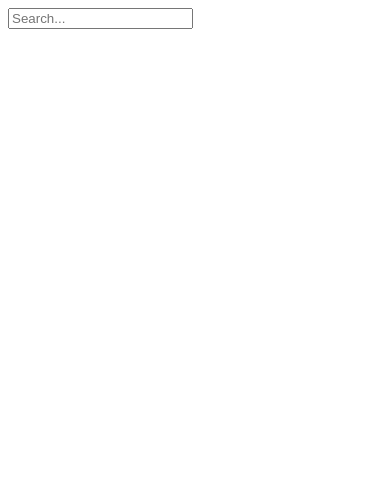
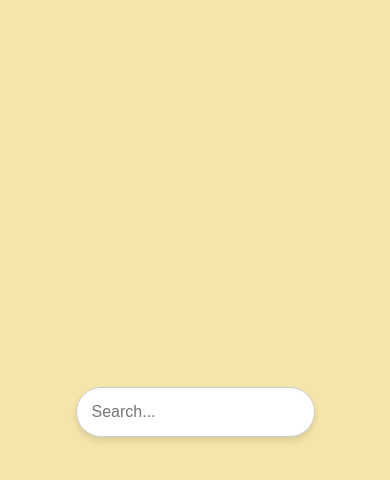
Before and after one commit to sh1vendra/weather_app, a React (Create React App) app: page / in a window 390 px wide. Shown: the top 480 px of the page. Built offline with nearby package versions, Linux system fonts and the light colour scheme.

Commit message:
Add responsive CSS for Weather component

```diff
--- a/src/Weather.css
+++ b/src/Weather.css
@@ -0,0 +1,98 @@
+* {
+    margin: 0;
+    padding: 0;
+    box-sizing: border-box;
+    font-family: 'Arial', sans-serif;
+  }
+
+
+  body {
+    background-color: rgb(245, 229, 170);
+    height: 100vh;
+    display: flex;
+    align-items: center;
+    justify-content: center;
+  }
+
+  .main {
+    width: 100%;
+    max-width: 700px;
+    padding: 20px;
+    background: rgba(255, 255, 255, 1);
+    border-radius: 10px;
+    box-shadow: 0 8px 32px rgba(0, 0, 0, 0.2);
+    text-align: center;
+  }
+
+
+  .search-box {
+    margin-bottom: 20px;
+  }
+
+  .search-bar {
+    width: 100%;
+    padding: 15px;
+    border: 1px solid #ccc;
+    border-radius: 25px;
+    outline: none;
+    font-size: 16px;
+    box-shadow: 0 4px 6px rgba(0, 0, 0, 0.1);
+    transition: all 0.3s ease;
+  }
+
+  .search-bar:focus {
+    box-shadow: 0 8px 12px rgba(0, 0, 0, 0.2);
+  }
+
+  .location-box {
+    margin-bottom: 20px;
+  }
+
+  .location {
+    font-size: 32px;
+    font-weight: bold;
+    color: #333;
+  }
+
+  .date {
+    font-size: 20px;
+    color: #555;
+  }
+
+  .weather-box {
+    display: flex;
+    flex-direction: column;
+    align-items: center;
+  }
+
+  .temp {
+    font-size: 48px;
+    font-weight: 600;
+    color: #333;
+  }
+
+  .weather {
+    font-size: 24px;
+    font-weight: 400;
+    color: #555;
+    text-transform: capitalize;
+    margin-top: 10px;
+  }
+
+  @media screen and (max-width: 768px) {
+    .main {
+      width: 90%;
+    }
+
+    .location {
+      font-size: 28px;
+    }
+
+    .temp {
+      font-size: 40px;
+    }
+
+    .weather {
+      font-size: 20px;
+    }
+  }
```
